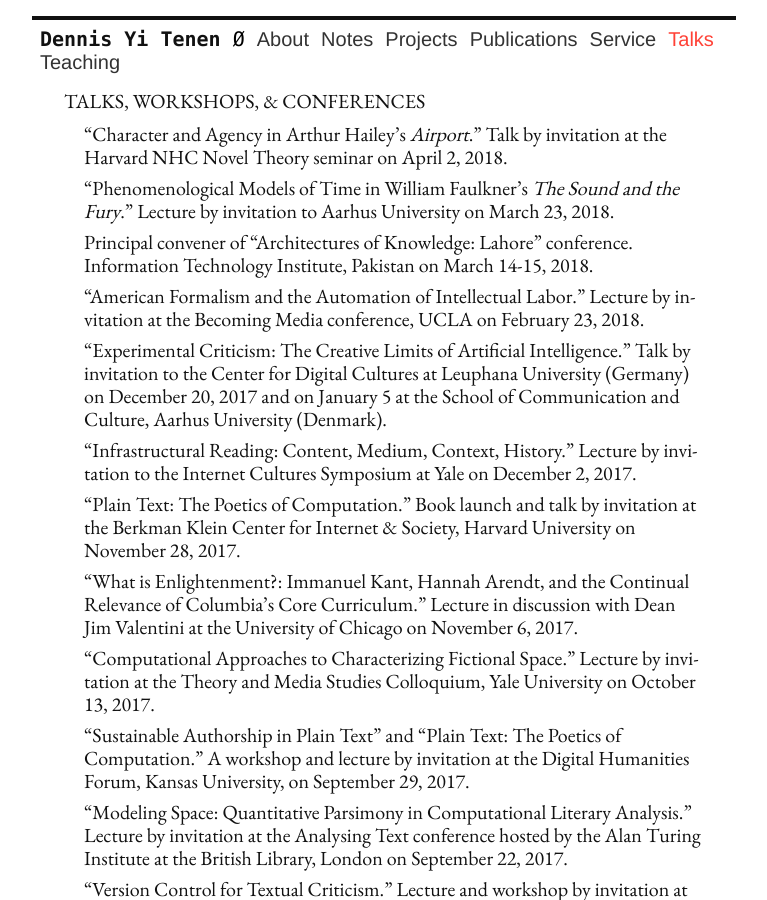
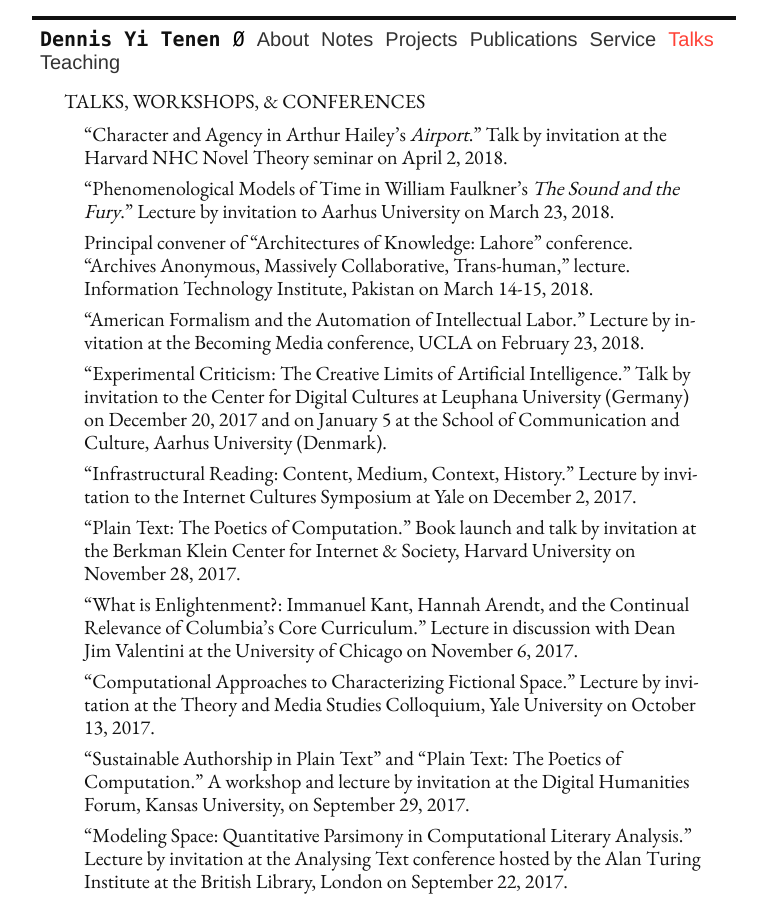
Before and after one commit to denten/denten.github.io, a Jekyll site: the page built from _pages/talks.md, in a window 1280 px wide and 900 px high. Shown: the whole window, without its empty margins (256-1023 px from the left). Built offline with Jekyll 4.4.1, drawn with Linux system fonts in a browser that asks for light colours.

Commit message:
update talk in CV

```diff
--- a/_includes/CV/06-talks.md
+++ b/_includes/CV/06-talks.md
@@ -6,7 +6,8 @@
 - "Phenomenological Models of Time in William Faulkner's *The Sound and the
   Fury*." Lecture by invitation to Aarhus University on March 23, 2018.
 - Principal convener of "Architectures of Knowledge: Lahore" conference.
-  Information Technology Institute, Pakistan on March 14-15, 2018.
+  "Archives Anonymous, Massively Collaborative, Trans-human," lecture.
+Information Technology Institute, Pakistan on March 14-15, 2018.
 - "American Formalism and the Automation of Intellectual Labor." Lecture by
   invitation at the Becoming Media conference, UCLA on February 23, 2018.
 - "Experimental Criticism: The Creative Limits of Artificial Intelligence."
```
